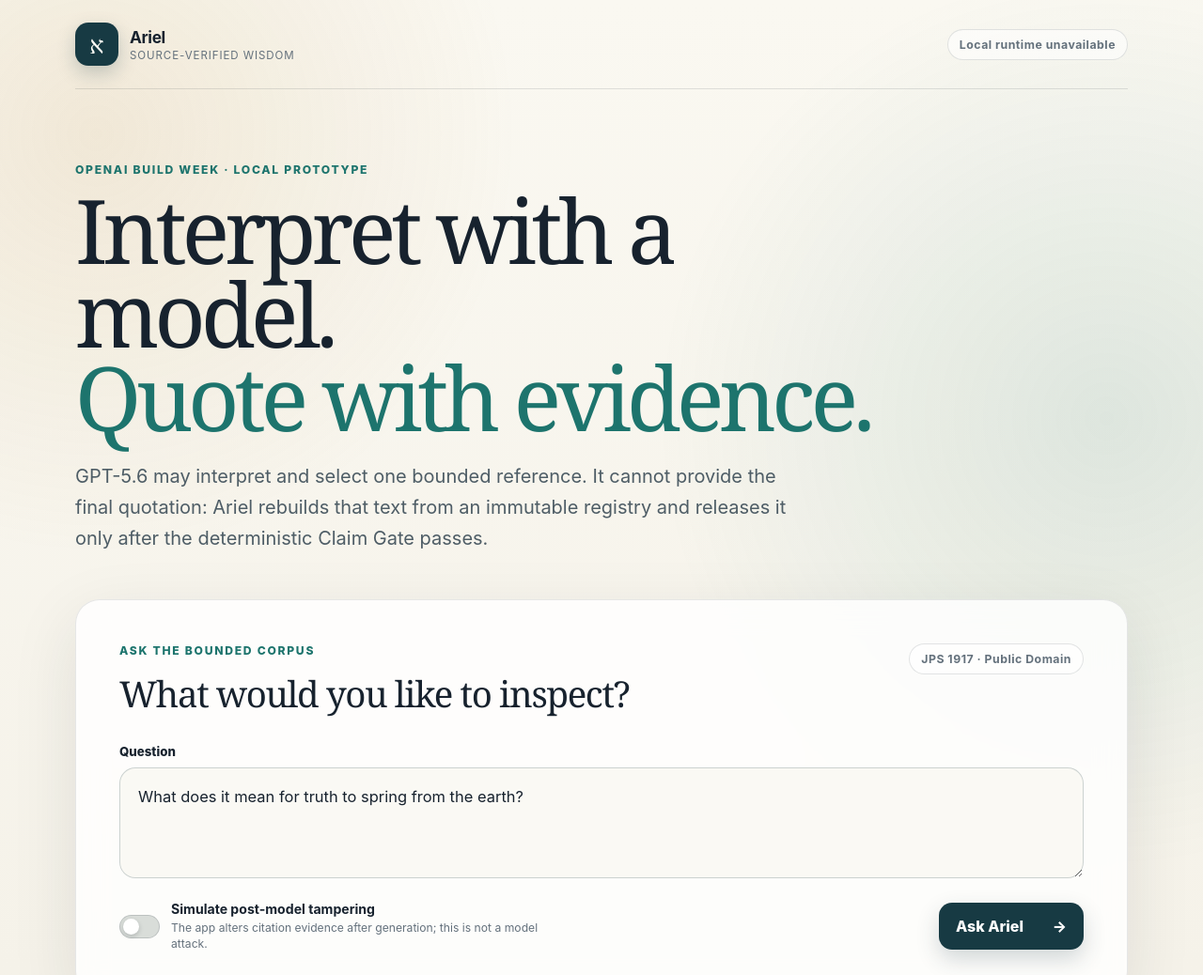
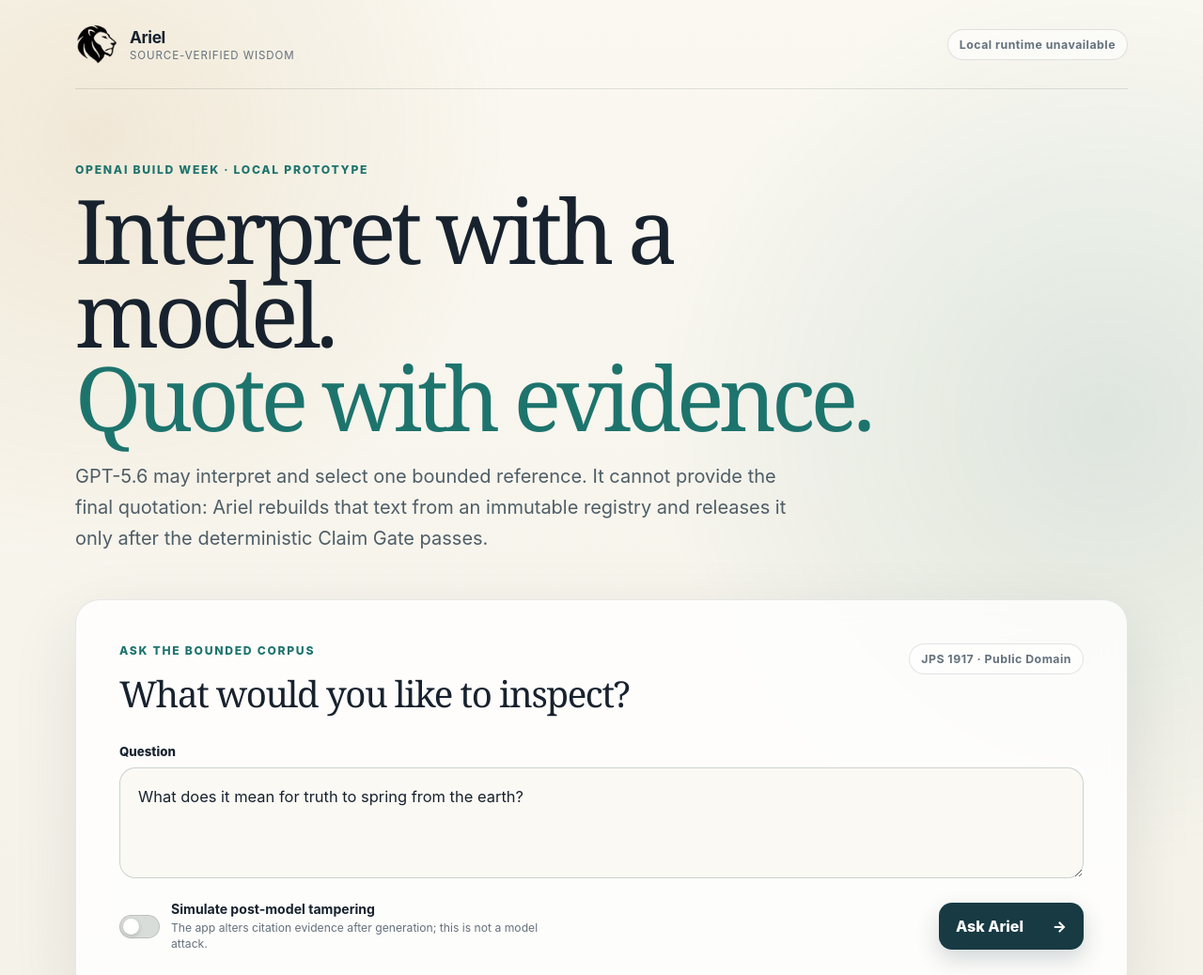
Before and after one commit to alefai-systems/ariel-source-verified-wisdom, a website: page prototype/ariel-demo/public/index.html in a window 1280 px wide. Shown: the top 1038 px of the page at 94% size. Drawn offline with Linux system fonts and the light colour scheme; no server answers.

Commit message:
fix: replace Ariel mark with lion logo

```diff
--- a/prototype/ariel-demo/public/index.html
+++ b/prototype/ariel-demo/public/index.html
@@ -11,7 +11,7 @@
   <div class="page-shell">
     <header class="masthead">
       <a class="brand" href="/" aria-label="Ariel home">
-        <span class="brand-mark" aria-hidden="true">א</span>
+        <img class="brand-mark" src="/assets/ariel-lion.png" alt="Ariel lion logo" width="46" height="46">
         <span>
           <strong>Ariel</strong>
           <small>Source-Verified Wisdom</small>
--- a/prototype/ariel-demo/public/styles.css
+++ b/prototype/ariel-demo/public/styles.css
@@ -61,16 +61,11 @@ textarea {
 }
 
 .brand-mark {
-  display: grid;
+  display: block;
+  flex: 0 0 46px;
   width: 46px;
   height: 46px;
-  place-items: center;
-  border-radius: 14px;
-  color: #fffdf6;
-  background: var(--navy);
-  box-shadow: 0 8px 20px rgba(23, 58, 67, 0.22);
-  font-family: Georgia, "Times New Roman", serif;
-  font-size: 1.6rem;
+  object-fit: contain;
 }
 
 .brand strong,
--- a/prototype/ariel-demo/src/server.js
+++ b/prototype/ariel-demo/src/server.js
@@ -15,6 +15,7 @@ const PUBLIC_DIRECTORY = path.join(__dirname, '..', 'public');
 const STATIC_ROUTES = Object.freeze({
   '/': Object.freeze({ file: 'index.html', type: 'text/html; charset=utf-8' }),
   '/app.js': Object.freeze({ file: 'app.js', type: 'text/javascript; charset=utf-8' }),
+  '/assets/ariel-lion.png': Object.freeze({ file: 'assets/ariel-lion.png', type: 'image/png' }),
   '/styles.css': Object.freeze({ file: 'styles.css', type: 'text/css; charset=utf-8' }),
 });
 
```
Also changed, not shown: prototype/ariel-demo/test/server.test.js (+6 -0 lines), prototype/ariel-demo/public/assets/ariel-lion.png (added).
